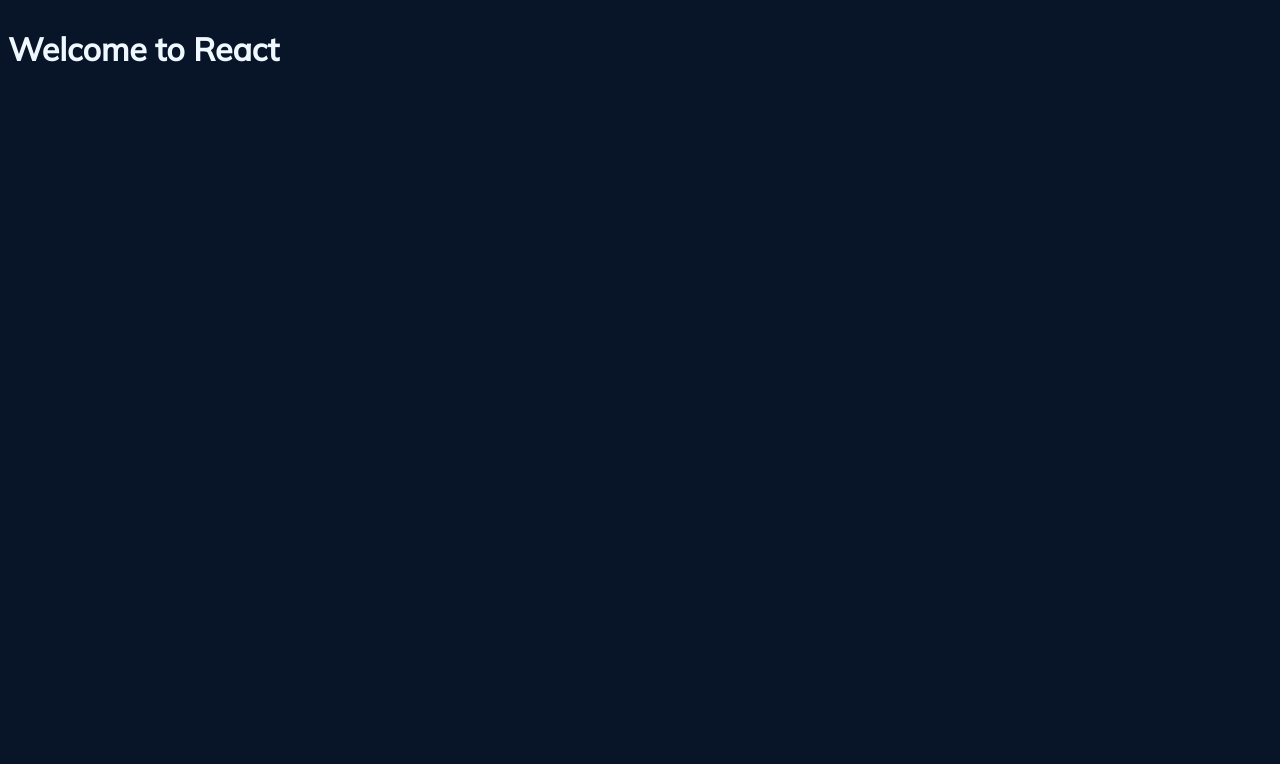
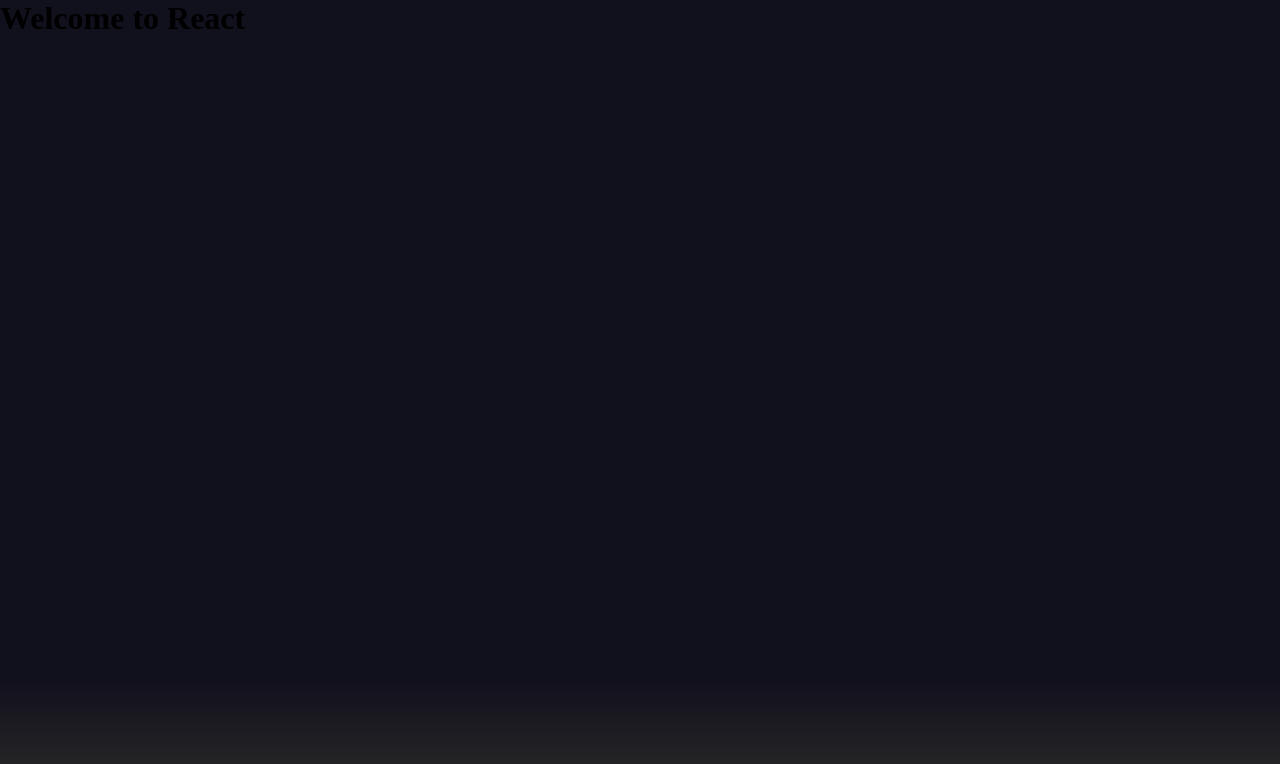
Before and after one commit to Iamkartiksaini/HooBank, a React (Create React App) app: page / in a window 1280 px wide. Shown: the top 764 px of the page. Built offline with nearby package versions, Linux system fonts and the light colour scheme.

Commit message:
Add files via upload

```diff
--- a/src/index.css
+++ b/src/index.css
@@ -1,128 +1,67 @@
-@font-face {
-  font-family: "Mulish";
-  src: local("Mulish"), url("./Styles/Fonts/static/Mulish-Medium.ttf");
+:root {
+  --font-family: Inter, system-ui, Avenir, Helvetica, Arial, sans-serif;
 }
-
-:root {
-  --font-family: "Manrope", sans-serif;
-  --gradient-text: linear-gradient(89.97deg, #ae67fa 1.84%, #f49867 102.67%);
-  --gradient-bar: linear-gradient(103.22deg, #ae67fa -13.86%, #f49867 99.55%);
-  --color-bg: #040c18;
-  --color-footer: #031b34;
-  --color-blog: #042c54;
-  --color-text: #81afdd;
-  --color-subtext: #ff8a71;
+* {
   margin: 0px;
   padding: 0px;
   box-sizing: border-box;
-  transition: 0.5s;
+  scroll-behavior: smooth;
+  --primaryBG: linear-gradient(to right, #272727, #11101d);
+  --commentText: #ffffffb2;
+  --SecondryBG: radial-gradient(
+    circle at center,
+    #def9fa 0.89%,
+    #bef3f5 17.23%,
+    #9dedf0 42.04%,
+    #7de7eb 55.12%,
+    #5ce1e6 71.54%,
+    #33bbcf 100%
+  );
+  --cardBg: linear-gradient(to bottom, #272727 0%, #11101d 100%);
+  --gtpLinear: linear-gradient(
+    to bottom,
+    #def9fa 100%,
+    #bef3f5 100%,
+    #9dedf0 100%,
+    #7de7eb 100%,
+    #5ce1e6 100%,
+    #33bbcf 100%
+  );
 
-  scroll-behavior: smooth;
+  --footerBG: rgba(11, 10, 12, 0.6);
+}
+body {
+  background: rgb(39, 39, 39);
+  background: linear-gradient(
+    0deg,
+    rgba(39, 39, 39, 1) 3%,
+    rgba(17, 16, 29, 1) 15%
+  );
+  background-repeat: no-repeat;
+  min-height: 100vh;
+  font-family: "Mulish";
 }
 
-body {
-  font-family: "Mulish";
-  background: rgb(8, 21, 41);
-  background: linear-gradient(
-      0deg,
-      rgba(8, 21, 41, 1) 3%,
-      rgba(3, 27, 52, 1) 15%,
-      rgba(4, 44, 84, 1) 100%
-    )
-    no-repeat cover;
-  color: aliceblue;
+.MainContainer {
   overflow-x: hidden;
 }
-#root {
-  display: flex;
-  flex-direction: column;
-  overflow-x: hidden;
-}
-.flex {
-  display: flex;
-}
-.fdir {
-  flex-direction: column;
-}
-.jcb {
-  justify-content: space-between;
-}
-.aic {
-  align-items: center;
-}
-
-.Footer {
-  padding: 20px;
-  display: flex;
-  flex-direction: column;
-  align-items: center;
-  justify-content: space-between;
-  gap: 20px;
-  flex-wrap: wrap;
-}
-.Footer > h1 {
-  text-align: center;
+.gradientText {
   color: transparent;
-  background-image: linear-gradient(10deg, #ae67fa 1.84%, #f49867 102.67%);
+  background-image: radial-gradient(
+    50% 50%,
+    #def9fa 0.89%,
+    #bef3f5 17.23%,
+    #9dedf0 42.04%,
+    #7de7eb 55.12%,
+    #5ce1e6 71.54%,
+    #33bbcf 100%
+  );
   -webkit-background-clip: text;
   -webkit-text-fill-color: transparent;
-  font-size: 3rem;
 }
-.Footer button {
-  background: transparent;
-  padding: 20px 45px;
+.white {
   color: white;
-  border: 1px solid white;
-  transition: 0.2s ease-in-out;
 }
-.Footer button:hover {
-  text-decoration: underline;
-  border: 1px solid transparent;
+.comment {
+  color: var(--commentText);
 }
-.contact {
-  display: flex;
-  width: 100%;
-  /* flex-wrap: wrap; */
-  padding: 20px;
-}
-.contact .logo {
-  flex-basis: 60%;
-  padding: 20px;
-}
-
-.links {
-  display: flex;
-  justify-content: space-between;
-  flex-basis: 100%;
-  flex-wrap: wrap;
-}
-.links .link-item p {
-  transition: 0.2s ease-in-out;
-}
-.links .link-item p:nth-of-type(1) ~ p {
-  border-bottom: 1px solid transparent;
-}
-.links .link-item p:nth-of-type(1) ~ p:hover {
-  color: var(--color-text);
-  border-bottom: 1px solid var(--color-text);
-}
-
-@media screen and (max-width: 768px) {
-  .contact {
-    justify-content: center;
-    flex-direction: column;
-  }
-  .contact .logo {
-    flex-basis: 100%;
-    text-align: center;
-  }
-  .contact .links {
-    justify-content: space-evenly;
-  }
-}
-@media screen and (max-width: 480px) {
-  .contact .links {
-    flex-direction: column;
-    justify-content: space-evenly;
-  }
-}
```
Also changed, not shown: src/App.css (deleted, +0 -64 lines), src/App.jsx (+10 -15 lines), src/main.jsx (added, +10 -0 lines).
